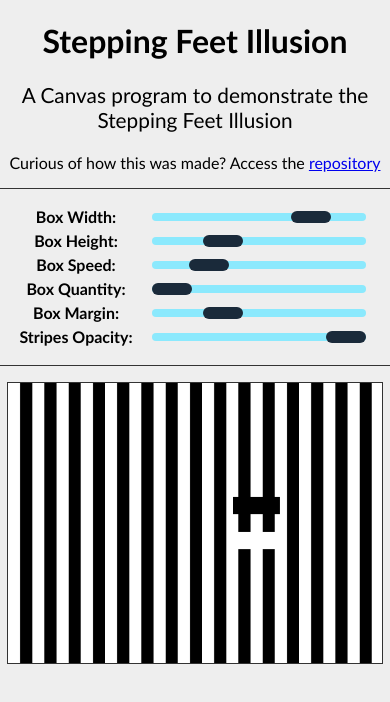
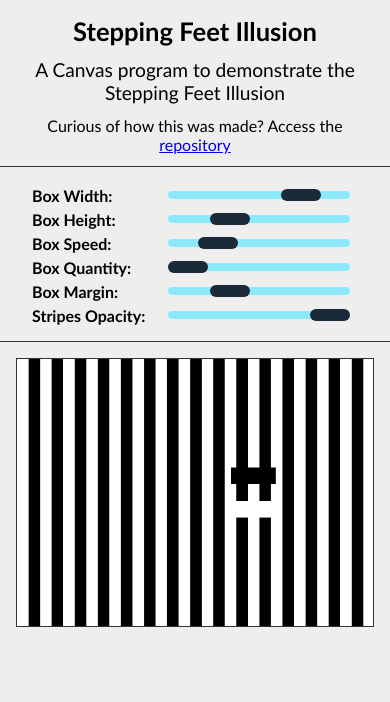
Before and after one commit to jonathan-santos/stepping-feet-illusion, a plain HTML site: page index.html in a window 390 px wide. Drawn offline with Linux system fonts and the light colour scheme.

Commit message:
Improved responsivity

```diff
--- a/index.html
+++ b/index.html
@@ -47,18 +47,18 @@
             </div>
         </div>
 
-        <div class='canvas'>
-            <canvas width='640' height='480'>
-                Your browser doesn't support canvas, please use another more updated browser.
-            </canvas>
-        </div>
+        <canvas width='640' height='480'>
+            Your browser doesn't support canvas, please use another more updated browser.
+        </canvas>
+        <!-- <div class='canvas-container'>
+        </div> -->
     </main>
 
-    <script>
+    <!-- <script>
         if ('serviceWorker' in navigator) {
             navigator.serviceWorker.register('./sw.js');
         }
-    </script>
+    </script> -->
     <script src='./stepping-feet-illusion.js'></script>
 </body>
 </html>
--- a/styles.css
+++ b/styles.css
@@ -1,38 +1,66 @@
-html, body {
+* {
+  box-sizing: border-box;
+}
+
+html, body, main {
     margin: 0;
     padding: 0;
+    height: 100vh;
+    overflow: hidden;
     background-color: #eee;
-    font-family: 'Trebuchet MS', 'Lucida Sans Unicode', 'Lucida Grande', 'Lucida Sans', Arial, sans-serif;
+}
+
+html {
+  font-family: 'Trebuchet MS', 'Lucida Sans Unicode', 'Lucida Grande', 'Lucida Sans', Arial, sans-serif;
 }
 
 main {
-    display: flex;
-    flex-direction: column;
+    padding: 1rem 0;
+    display: grid;
+    grid-template-rows: auto 11rem 1fr;
 }
 
-.header, .controls {
+    @media (min-width: 910px) {
+        main {
+           grid-template-rows: auto 8rem 1fr;
+        }
+    }
+
+    .header, .controls {
+      max-width: 100%;
+      padding: 0 1rem;
+    }
+
+.header {
+    grid-row: 1;
     text-align: center;
 }
 
+	.header * {
+		margin: 0.75rem 0;
+	}
+
     .header .title {
-        font-size: 2rem;
+        margin-top: 0;
+        font-size: 1.6rem;
     }
 
     .header .description {
-        font-size: 1.3rem;
+        font-size: 1.2rem;
     }
 
     .header .repo {
-      font-size: 1rem;
+      	font-size: 1rem;
     }
 
 .controls {
+    grid-row: 2;
     border-top: 1px solid #333;
     border-bottom: 1px solid #333;
     padding-top: 1rem;;
     padding-bottom: 1rem;;
     display: flex;
-    justify-content: flex-start;
+    justify-content: center;
     flex-wrap: wrap;
 }
 
@@ -55,17 +83,24 @@ main {
         margin-right: 0.5rem;
     }
 
-.canvas {
-    padding: 1rem 0.5rem 0.5rem 0.5rem;
-    display: flex;
-    align-items: start;
-    justify-content: center;
+canvas {
+    grid-row: 3;
+    height: calc(100% - 1rem);
+    margin: 1rem auto 0 auto;
+    border: 1px solid #333;
+    padding: 0;
+    background-color: #fff;
 }
 
-canvas {
-    border: 1px solid #333;
-    background-color: #fff;
-    max-width: 100%;
+@media (max-width: 600px) {
+  .headers, .controls {
+    width: 100vw;
+  }
+
+  canvas {
+    width: calc(100% - 2rem);
+    height: auto;
+  }
 }
 
 /* #region input range */
```
